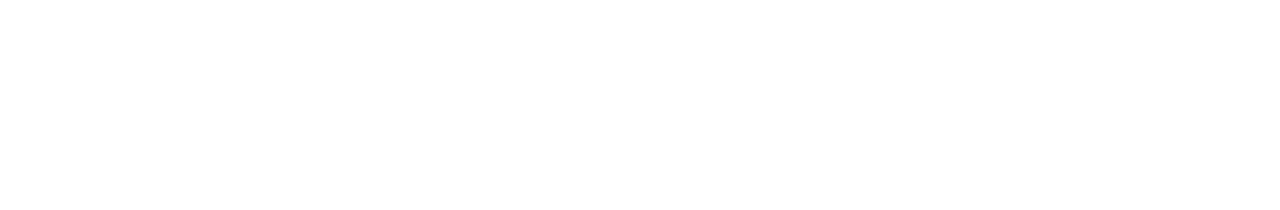
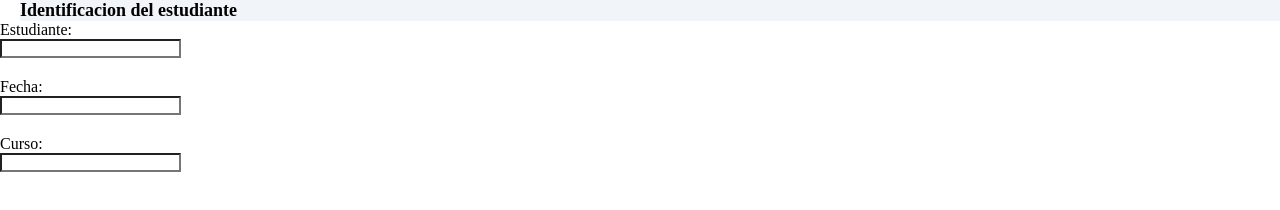
Before and after one commit to TKS-Grey/matematica, a plain HTML site: page index.html in a window 1280 px wide. Drawn offline with Linux system fonts and the light colour scheme.

Commit message:
Update index.html

```diff
--- a/index.html
+++ b/index.html
@@ -4,8 +4,25 @@
     <meta charset="UTF-8">
     <meta name="viewport" content="width=device-width, initial-scale=1.0">
     <title>matematica</title>
+    <link rel="stylesheet" href="style.css">
 </head>
 <body>
-
+    <header>
+        <nav>
+            <h3 id="estudiante">Identificacion del estudiante</h3>
+            <div class="nombe">
+                <span>Estudiante:</span>
+                <input type="text" name="estudiante" required autocapitalize="words" autocomplete="off">
+            </div>
+            <div class="nombe">
+                <span>Fecha:</span>
+                <input type="text" name="fecha" required autocapitalize="words" autocomplete="off">
+            </div>
+            <div class="nombe">
+                <span>Curso:</span>
+                <input type="text" name="curso" required autocapitalize="words" autocomplete="off">
+            </div>
+        </nav>
+    </header>
 </body>
 </html>
```
